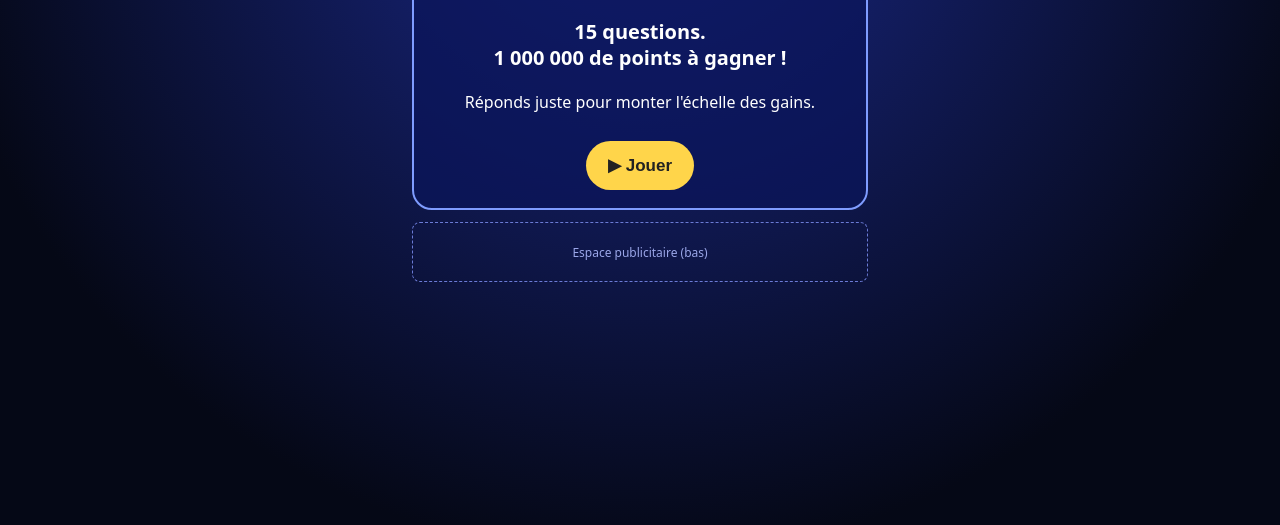
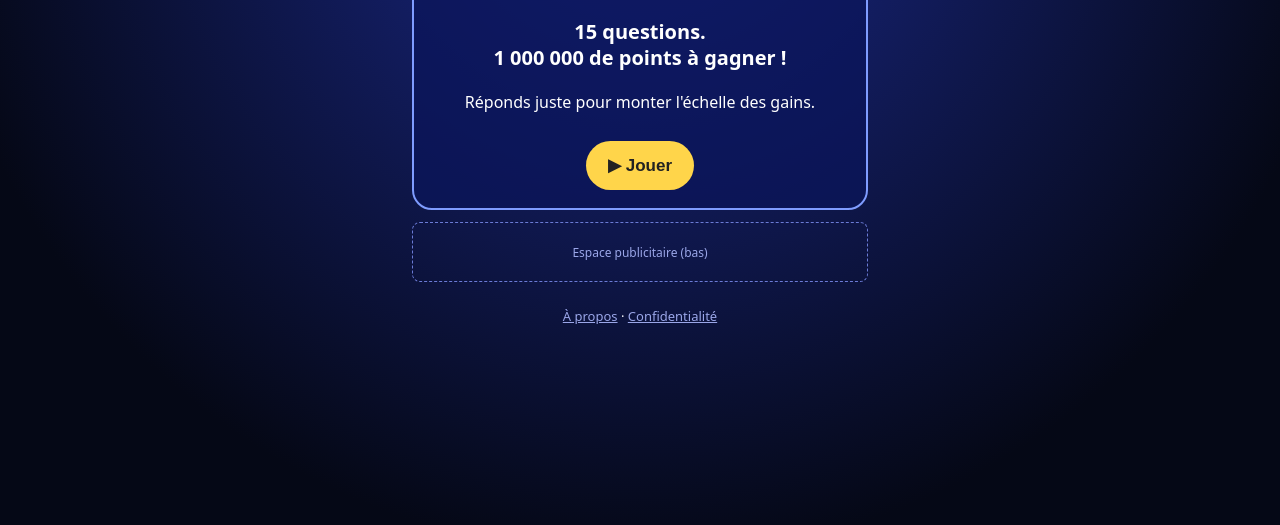
Before and after one commit to jemuelaime3-blip/quiz-million, a plain HTML site: page index.html in a window 1280 px wide. Shown: the part 159-684 px from the top of the page. Drawn offline with Linux system fonts and the light colour scheme.

Commit message:
Add links for 'À propos' and 'Confidentialité' in index.html
Added links to 'À propos' and 'Confidentialité' below the ad section.

```diff
--- a/index.html
+++ b/index.html
@@ -35,7 +35,7 @@ h1{text-align:center;margin:8px 0;font-size:28px}
   <div class="ad" id="adTop">Espace publicitaire (haut)</div>
   <div id="game"></div>
   <!-- PUB BAS : remplace ce bloc par ton bloc d'annonce AdSense -->
-  <div class="ad" id="adBottom">Espace publicitaire (bas)</div>
+  <div class="ad" id="adBottom">Espace publicitaire (bas)</div><p style="text-align:center;font-size:13px"><a href="apropos.html" style="color:#9aa6e8">À propos</a> · <a href="confidentialite.html" style="color:#9aa6e8">Confidentialité</a></p>
 </div>
 <script>
 const LADDER=[100,200,300,500,1000,2000,4000,8000,16000,32000,64000,125000,250000,500000,1000000];
```
